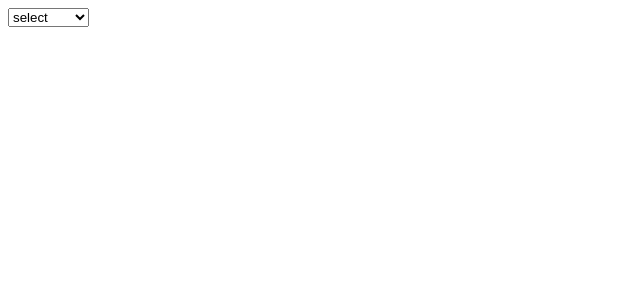
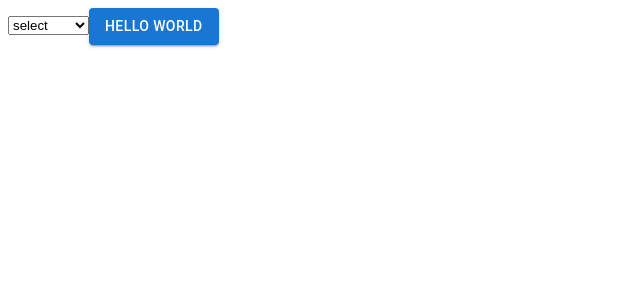
Before and after one commit to rba1aji/learning-react, a React (Create React App) app: page / in a window 1280 px wide. Shown: the top 300 px of the page, without its empty margins (0-640 px from the left). Built offline with nearby package versions, Linux system fonts and the light colour scheme.

Commit message:
1 file modified, 1 added

```diff
--- a/src/index.js
+++ b/src/index.js
@@ -2,6 +2,7 @@
 import { createRoot } from 'react-dom/client';
 
 import App from './App';
+import Button from './materialui/Button'
 
 const rootElement = document.getElementById('root');
 const root = createRoot(rootElement);
@@ -9,5 +10,6 @@
 root.render(
   <StrictMode>
     <App />
+    <Button />
   </StrictMode>
 );
--- /dev/null
+++ b/src/materialui/Button.js
@@ -0,0 +1,6 @@
+import Button from '@mui/material/Button';
+export default function bt1(){
+  return(
+    <Button variant="contained">Hello World</Button>
+  );
+}
```
